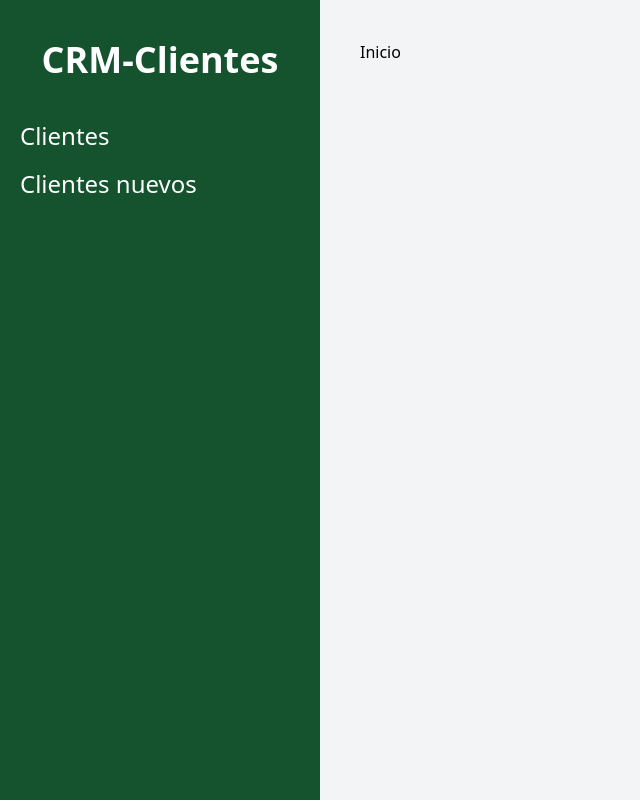
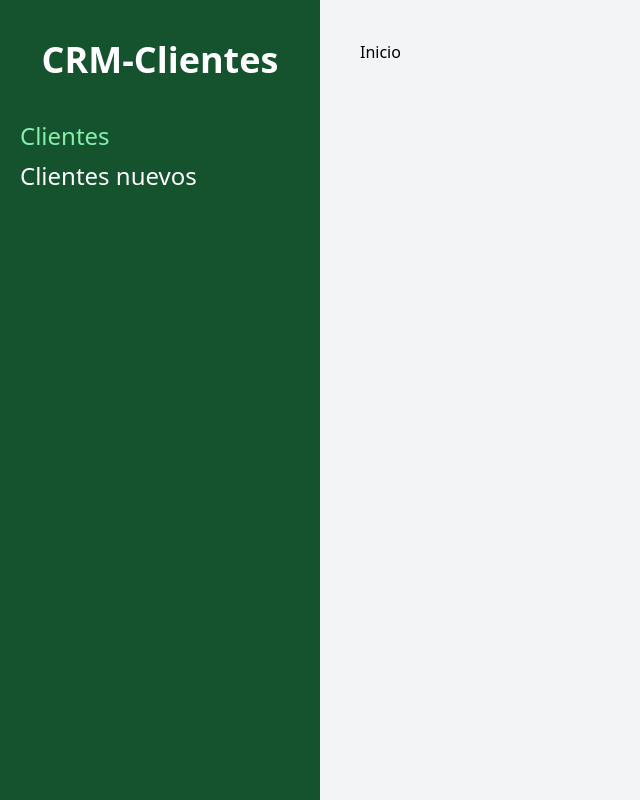
Before and after one commit to JerlibGnzlz/crm-react, a React (Vite) app: page / in a window 1280 px wide. Shown: the whole page, without its empty margins (0-640 px from the left). Built offline with nearby package versions, Linux system fonts and the light colour scheme.

Commit message:
feature resaltar la page actual

```diff
--- a/src/components/Layout.jsx
+++ b/src/components/Layout.jsx
@@ -1,6 +1,10 @@
-import { Outlet, NavLink } from 'react-router-dom';
+import { Outlet, Link, useLocation } from 'react-router-dom';
 
 const Layout = () => {
+
+  let location = useLocation();
+  console.log(location);
+
   return (
 
     <div className="md:flex md:min-h-screen">
@@ -8,8 +12,17 @@ const Layout = () => {
         <h2 className='font-bold text-4xl text-center text-white'>CRM-Clientes</h2>
 
         <nav className="mt-10">
-          <NavLink className="text-white block hover:text-yellow-400 mt-4 text-2xl" to="/" >Clientes</NavLink >
-          <NavLink className="text-white block hover:text-yellow-400 mt-4 text-2xl" to="/clientes/nuevo" >Clientes nuevos</NavLink >
+          <Link
+            className={
+              `${location.pathname === "/" ? "text-green-300" : "text-white"} block hover:text-yellow-400 mt-2 text-2xl `}
+            to="/"  >Clientes
+          </Link >
+
+          <Link
+            className={
+              `${location.pathname === "/clientes/nuevo" ? "text-green-300" : "text-white"} block hover:text-yellow-400 mt-2 text-2xl `}
+            to="/clientes/nuevo"  >Clientes nuevos
+          </Link >
 
         </nav>
       </aside>
@@ -19,7 +32,7 @@ const Layout = () => {
       <main className="md:w-3/4 p-10 md:h-screen overflow-scroll">
         <Outlet />
       </main>
-    </div>
+    </div >
   );
 };
 
```
